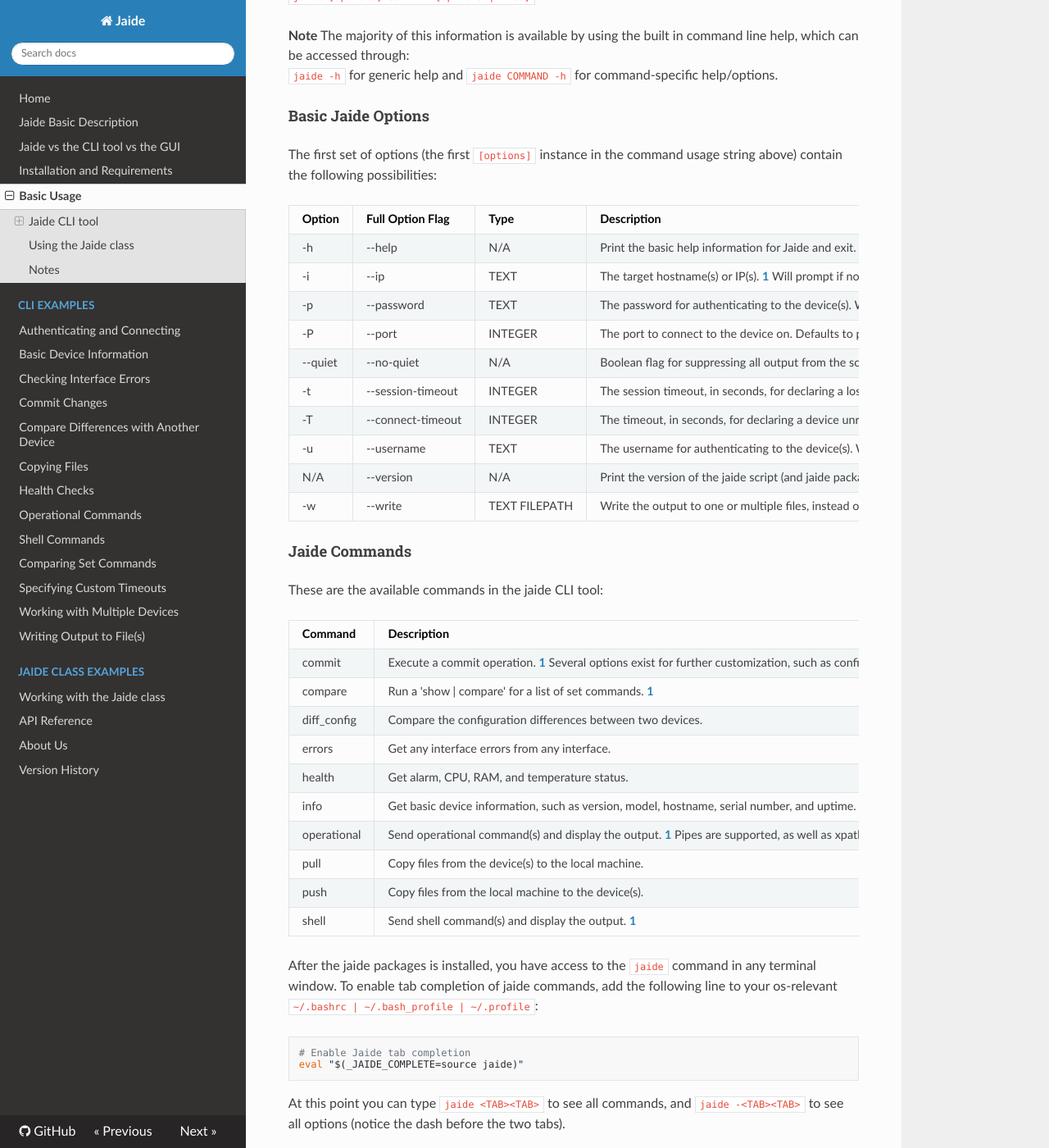
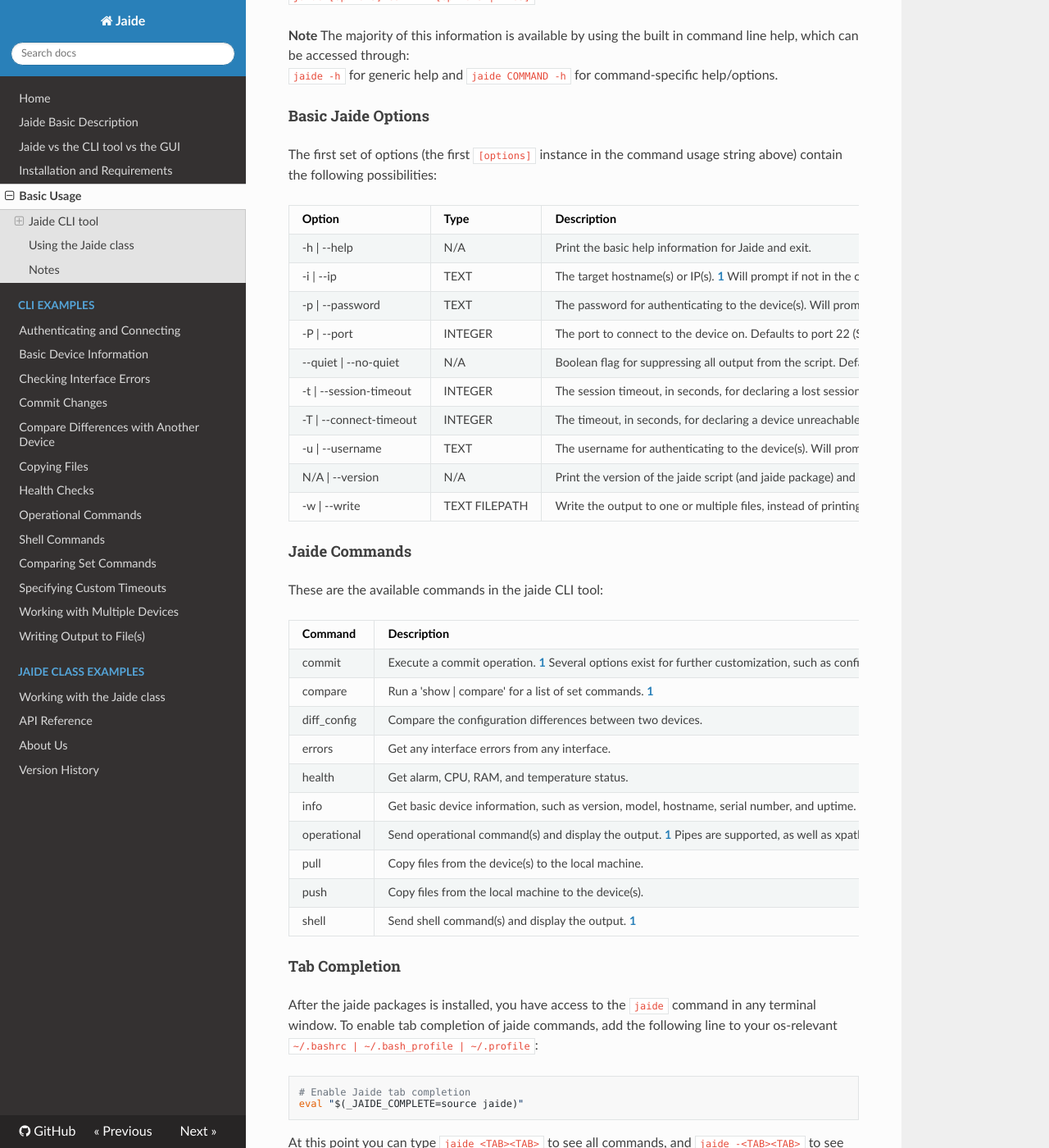
Before and after one commit to NetworkAutomation/jaide, an MkDocs documentation site: the page built from docs/usage.md, in a window 1280 px wide and 1400 px high, scrolled down 403 px. Shown: the whole window at 82% size. Built offline with MkDocs 1.6.1, drawn with Linux system fonts in a browser that asks for light colours; nearby versions of some CDN libraries; old or Windows-style settings are respelled for this version of MkDocs.

Commit message:
Docs update
make basic usage table a little bit more readable (still can’t control
table widths).
Also fix a typo on making-commits.md

```diff
--- a/docs/usage.md
+++ b/docs/usage.md
@@ -14,18 +14,18 @@
 #### Basic Jaide Options
 The first set of options (the first `[options]` instance in the command usage string above) contain the following possibilities:
 
-| Option | Full Option Flag | Type | Description |
-| ------ | ---------------- | ---- | ----------- |
-| -h 	 | --help  			| N/A  | Print the basic help information for Jaide and exit. |
-| -i 	 | --ip 			| TEXT | The target hostname(s) or IP(s). **[1](#notes)** Will prompt if not in the command line arguments. |
-| -p 	 | --password 		| TEXT | The password for authenticating to the device(s). Will prompt if not in the command line arguments. |
-| -P 	 | --port 			| INTEGER | The port to connect to the device on. Defaults to port 22 (SSH) |
-| --quiet | --no-quiet 	| N/A | Boolean flag for suppressing all output from the script. Defaults to False (--no-quiet) |
-| -t 	  | --session-timeout | INTEGER | The session timeout, in seconds, for declaring a lost session. Default is 300 seconds. This should be increased when no return output could be seen for more than 5 minutes (for example requesting a system snapshot). |
-| -T 	 | --connect-timeout | INTEGER | The timeout, in seconds, for declaring a device unreachable during connection establishment. Defaults to 5 seconds. |
-| -u | --username | TEXT | The username for authenticating to the device(s). Will prompt if not in the command line arguments. |
-| N/A | --version | N/A | Print the version of the jaide script (and jaide package) and exit. |
-| -w | --write | TEXT FILEPATH | Write the output to one or multiple files, instead of printing to stdout. Useful when touching more than one device, as the 'm' or 'multiple' options will write the output for each device to a separate file. [More info here](examples/cli/writing-output-to-file.md) |
+Option | Type | Description |
+-------- | -------- | ----------- |
+-h 	 &#124; --help  			| N/A  | Print the basic help information for Jaide and exit. |
+-i 	 &#124; --ip 			| TEXT | The target hostname(s) or IP(s). **[1](#notes)** Will prompt if not in the command line arguments. |
+-p 	 &#124; --password 		| TEXT | The password for authenticating to the device(s). Will prompt if not in the command line arguments. |
+-P 	 &#124; --port 			| INTEGER | The port to connect to the device on. Defaults to port 22 (SSH) |
+--quiet &#124; --no-quiet 	| N/A | Boolean flag for suppressing all output from the script. Defaults to False (--no-quiet) |
+-t 	  &#124; --session-timeout | INTEGER | The session timeout, in seconds, for declaring a lost session. Default is 300 seconds. This should be increased when no return output could be seen for more than 5 minutes (for example requesting a system snapshot). |
+-T 	 &#124; --connect-timeout | INTEGER | The timeout, in seconds, for declaring a device unreachable during connection establishment. Defaults to 5 seconds. |
+-u &#124; --username | TEXT | The username for authenticating to the device(s). Will prompt if not in the command line arguments. |
+N/A &#124; --version | N/A | Print the version of the jaide script (and jaide package) and exit. |
+-w &#124; --write | TEXT FILEPATH | Write the output to one or multiple files, instead of printing to stdout. Useful when touching more than one device, as the 'm' or 'multiple' options will write the output for each device to a separate file. [More info here](examples/cli/writing-output-to-file.md) |
 
 #### Jaide Commands
 
@@ -43,6 +43,8 @@
 | pull | Copy files from the device(s) to the local machine. |
 | push | Copy files from the local machine to the device(s). |
 | shell | Send shell command(s) and display the output. **[1](#notes)** |
+
+#### Tab Completion
 
 After the jaide packages is installed, you have access to the `jaide` command in any terminal window. To enable tab completion of jaide commands, add the following line to your os-relevant `~/.bashrc | ~/.bash_profile | ~/.profile`:
 
```
Also changed, not shown: docs/examples/cli/making-commits.md (+1 -1 lines).
